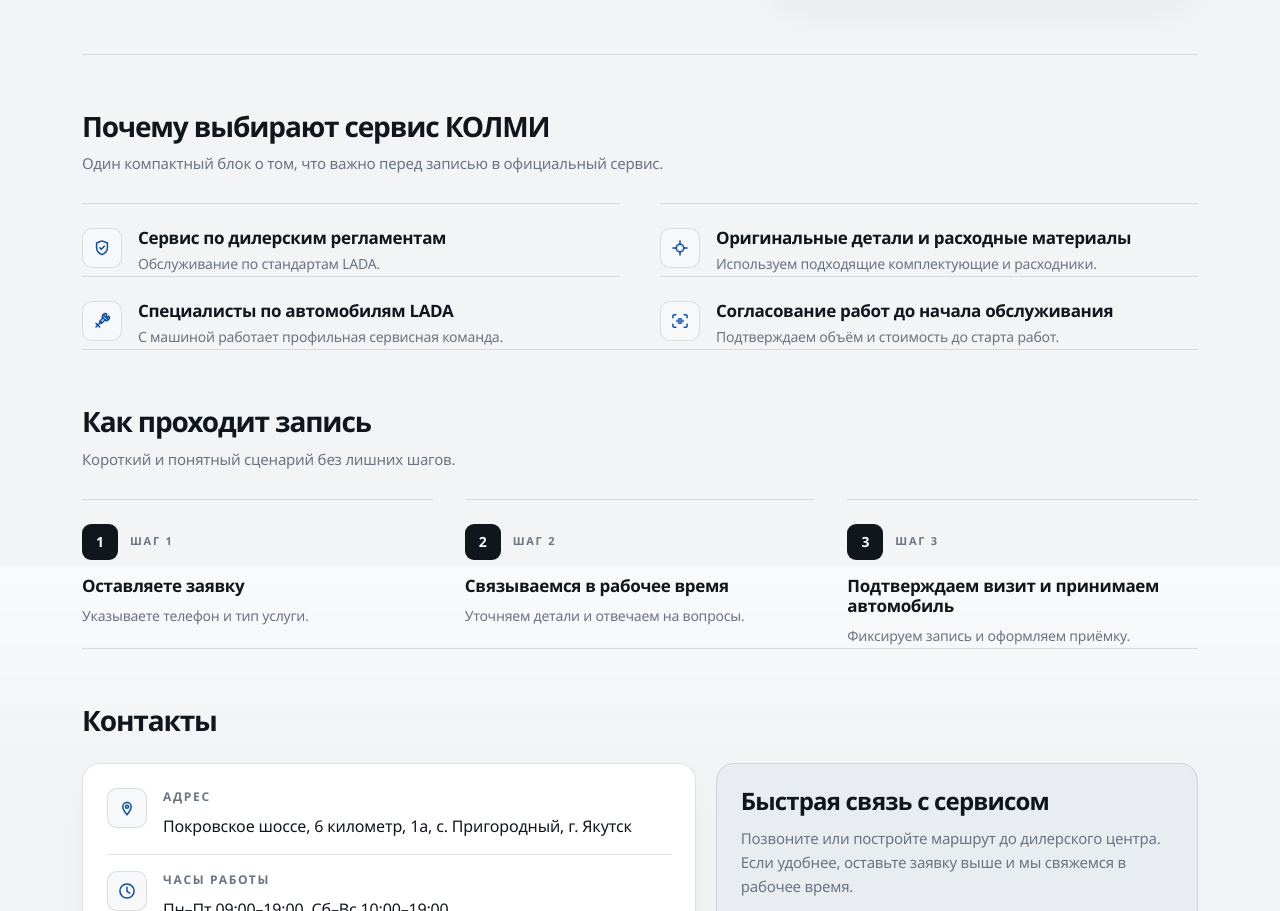
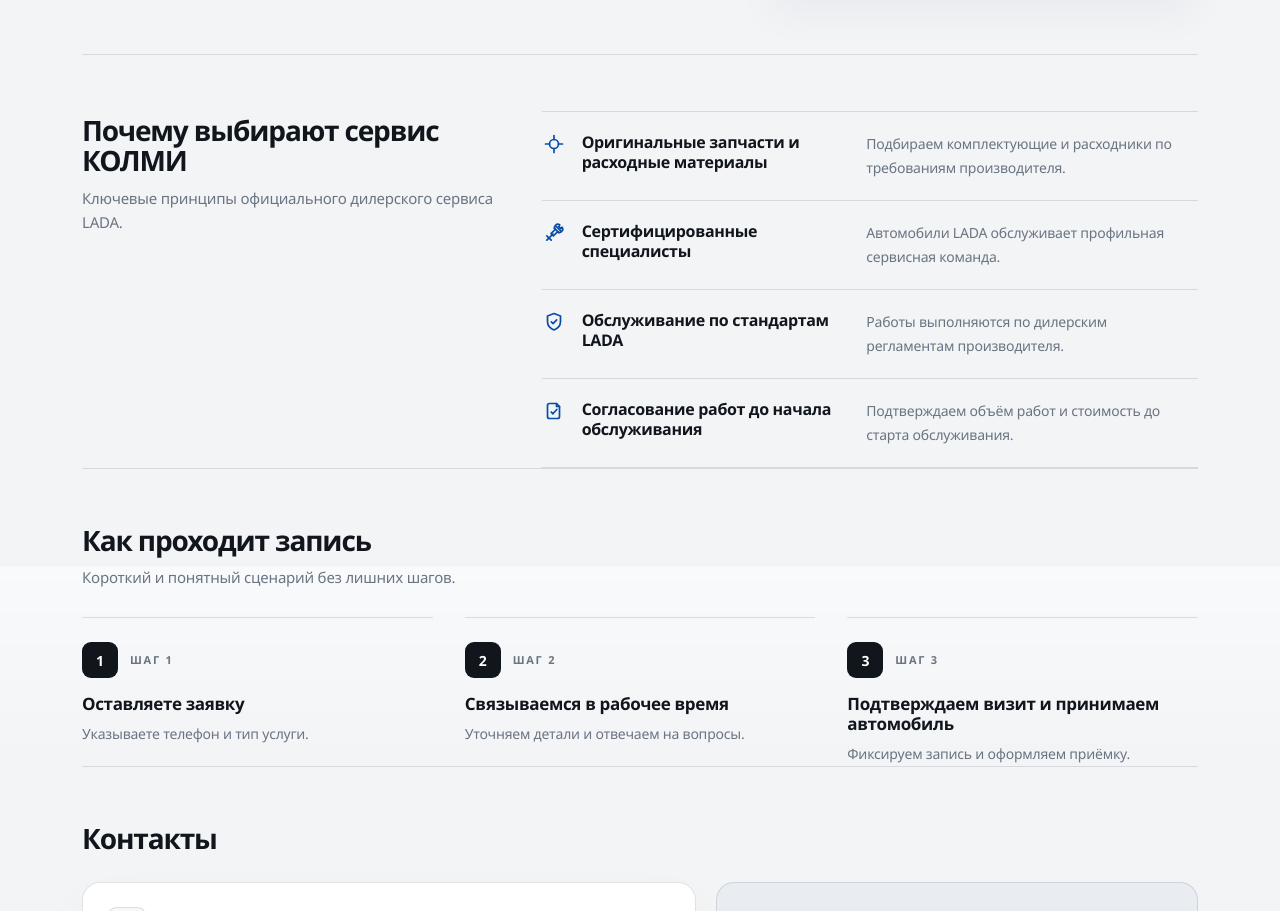
Before and after one commit to oleeoleee/kolmistolanding, a Next.js app in the folder frontend/: page / in a window 1280 px wide. Shown: the part 1034-1945 px from the top of the page. Built offline with nearby package versions, Linux system fonts and the light colour scheme.

Commit message:
feat: improve desktop trust section v2

```diff
--- a/frontend/src/app/page.tsx
+++ b/frontend/src/app/page.tsx
@@ -60,48 +60,88 @@ function PhoneIcon() {
 
 function ShieldIcon() {
   return (
-    <IconShell>
+    <span className="flex h-5 w-5 shrink-0 items-center justify-center text-[var(--primary)] sm:h-6 sm:w-6">
+      <svg
+        aria-hidden="true"
+        className="h-5 w-5 sm:h-6 sm:w-6"
+        fill="none"
+        stroke="currentColor"
+        strokeLinecap="round"
+        strokeLinejoin="round"
+        strokeWidth="1.7"
+        viewBox="0 0 24 24"
+      >
       <path d="M12 3.5 5.5 6v5.5c0 4 2.7 7 6.5 8.5 3.8-1.5 6.5-4.5 6.5-8.5V6L12 3.5Z" />
       <path d="m9.3 11.8 1.8 1.8 3.6-3.8" />
-    </IconShell>
+      </svg>
+    </span>
   );
 }
 
 function PartsIcon() {
   return (
-    <IconShell>
+    <span className="flex h-5 w-5 shrink-0 items-center justify-center text-[var(--primary)] sm:h-6 sm:w-6">
+      <svg
+        aria-hidden="true"
+        className="h-5 w-5 sm:h-6 sm:w-6"
+        fill="none"
+        stroke="currentColor"
+        strokeLinecap="round"
+        strokeLinejoin="round"
+        strokeWidth="1.7"
+        viewBox="0 0 24 24"
+      >
       <path d="M12 3.5v4" />
       <path d="M12 16.5v4" />
       <path d="M3.5 12h4" />
       <path d="M16.5 12h4" />
       <circle cx="12" cy="12" r="4.5" />
-    </IconShell>
+      </svg>
+    </span>
   );
 }
 
 function ToolsIcon() {
   return (
-    <IconShell>
+    <span className="flex h-5 w-5 shrink-0 items-center justify-center text-[var(--primary)] sm:h-6 sm:w-6">
+      <svg
+        aria-hidden="true"
+        className="h-5 w-5 sm:h-6 sm:w-6"
+        fill="none"
+        stroke="currentColor"
+        strokeLinecap="round"
+        strokeLinejoin="round"
+        strokeWidth="1.7"
+        viewBox="0 0 24 24"
+      >
       <path d="m14.2 5.3 4.5 4.5" />
       <path d="m12.3 7.2 4.5 4.5" />
       <path d="M4.8 19.2 11 13" />
       <path d="m4.8 14.8 4.4 4.4" />
       <path d="M17.8 3.9a3.3 3.3 0 0 0-4.6 4.6L9 12.7l2.3 2.3 4.2-4.2a3.3 3.3 0 0 0 4.6-4.6l-1.4 1.4-1.9-1.9 1-1.8Z" />
-    </IconShell>
+      </svg>
+    </span>
   );
 }
 
 function ScanIcon() {
   return (
-    <IconShell>
-      <path d="M7 4.5H5a1.5 1.5 0 0 0-1.5 1.5v2" />
-      <path d="M17 4.5h2A1.5 1.5 0 0 1 20.5 6v2" />
-      <path d="M7 19.5H5A1.5 1.5 0 0 1 3.5 18v-2" />
-      <path d="M17 19.5h2a1.5 1.5 0 0 0 1.5-1.5v-2" />
-      <path d="M8 12h8" />
-      <path d="M10 9.5h4" />
-      <path d="M10 14.5h4" />
-    </IconShell>
+    <span className="flex h-5 w-5 shrink-0 items-center justify-center text-[var(--primary)] sm:h-6 sm:w-6">
+      <svg
+        aria-hidden="true"
+        className="h-5 w-5 sm:h-6 sm:w-6"
+        fill="none"
+        stroke="currentColor"
+        strokeLinecap="round"
+        strokeLinejoin="round"
+        strokeWidth="1.7"
+        viewBox="0 0 24 24"
+      >
+        <path d="M7.5 4.5h7l3 3v10a2 2 0 0 1-2 2h-8a2 2 0 0 1-2-2v-11a2 2 0 0 1 2-2Z" />
+        <path d="M14.5 4.5v3h3" />
+        <path d="m9.2 13 1.7 1.8 3.9-4.3" />
+      </svg>
+    </span>
   );
 }
 
@@ -354,29 +394,35 @@ export default function Home() {
           </section>
 
           <section className={sectionClassName}>
+            <div className="grid gap-6 lg:grid-cols-[minmax(0,0.78fr)_minmax(0,1.22fr)] lg:gap-10">
+              <div className="lg:pt-1">
                 <SectionHeading
                   title="Почему выбирают сервис КОЛМИ"
-              description="Один компактный блок о том, что важно перед записью в официальный сервис."
+                  description="Ключевые принципы официального дилерского сервиса LADA."
                 />
-            <div className="grid gap-x-10 gap-y-0 md:grid-cols-2">
+              </div>
+
+              <div className="border-y border-[var(--border)]">
                 {advantages.map((item, index) => {
                   const Icon =
                     index === 0
+                      ? PartsIcon
+                      : index === 1
+                        ? ToolsIcon
+                        : index === 2
                           ? ShieldIcon
-                    : index === 1
-                      ? PartsIcon
-                      : index === 2
-                        ? ToolsIcon
                           : ScanIcon;
 
                   return (
                     <article
                       key={item.title}
-                    className="flex gap-3 border-t border-[var(--border)] pt-5 sm:gap-4 sm:pt-6"
+                      className={`grid grid-cols-[22px_minmax(0,1fr)] gap-3 py-4 sm:grid-cols-[24px_minmax(0,1fr)] sm:gap-4 sm:py-5 ${
+                        index > 0 ? "border-t border-[var(--border)]" : ""
+                      }`}
                     >
                       <Icon />
-                    <div className="space-y-1">
-                      <h3 className="text-[15px] font-semibold leading-5 tracking-[-0.02em] text-[var(--text)] sm:text-[17px]">
+                      <div className="space-y-1 md:grid md:grid-cols-[minmax(220px,0.88fr)_minmax(0,1.12fr)] md:items-start md:gap-6 md:space-y-0">
+                        <h3 className="text-[15px] font-semibold leading-5 tracking-[-0.02em] text-[var(--text)] sm:text-[16px]">
                           {item.title}
                         </h3>
                         <p className="text-[13px] leading-5 text-[var(--text-2)] sm:text-[14px] sm:leading-6">
@@ -386,6 +432,7 @@ export default function Home() {
                     </article>
                   );
                 })}
+              </div>
             </div>
           </section>
 
--- a/frontend/src/app/site-content.ts
+++ b/frontend/src/app/site-content.ts
@@ -40,20 +40,20 @@ export const contactWindowOptions: Array<{
 
 export const advantages = [
   {
-    title: "Сервис по дилерским регламентам",
-    description: "Обслуживание по стандартам LADA.",
+    title: "Оригинальные запчасти и расходные материалы",
+    description: "Подбираем комплектующие и расходники по требованиям производителя.",
   },
   {
-    title: "Оригинальные детали и расходные материалы",
-    description: "Используем подходящие комплектующие и расходники.",
+    title: "Сертифицированные специалисты",
+    description: "Автомобили LADA обслуживает профильная сервисная команда.",
   },
   {
-    title: "Специалисты по автомобилям LADA",
-    description: "С машиной работает профильная сервисная команда.",
+    title: "Обслуживание по стандартам LADA",
+    description: "Работы выполняются по дилерским регламентам производителя.",
   },
   {
     title: "Согласование работ до начала обслуживания",
-    description: "Подтверждаем объём и стоимость до старта работ.",
+    description: "Подтверждаем объём работ и стоимость до старта обслуживания.",
   },
 ];
 
```
Lines whose indentation alone changed are shown as unchanged.
